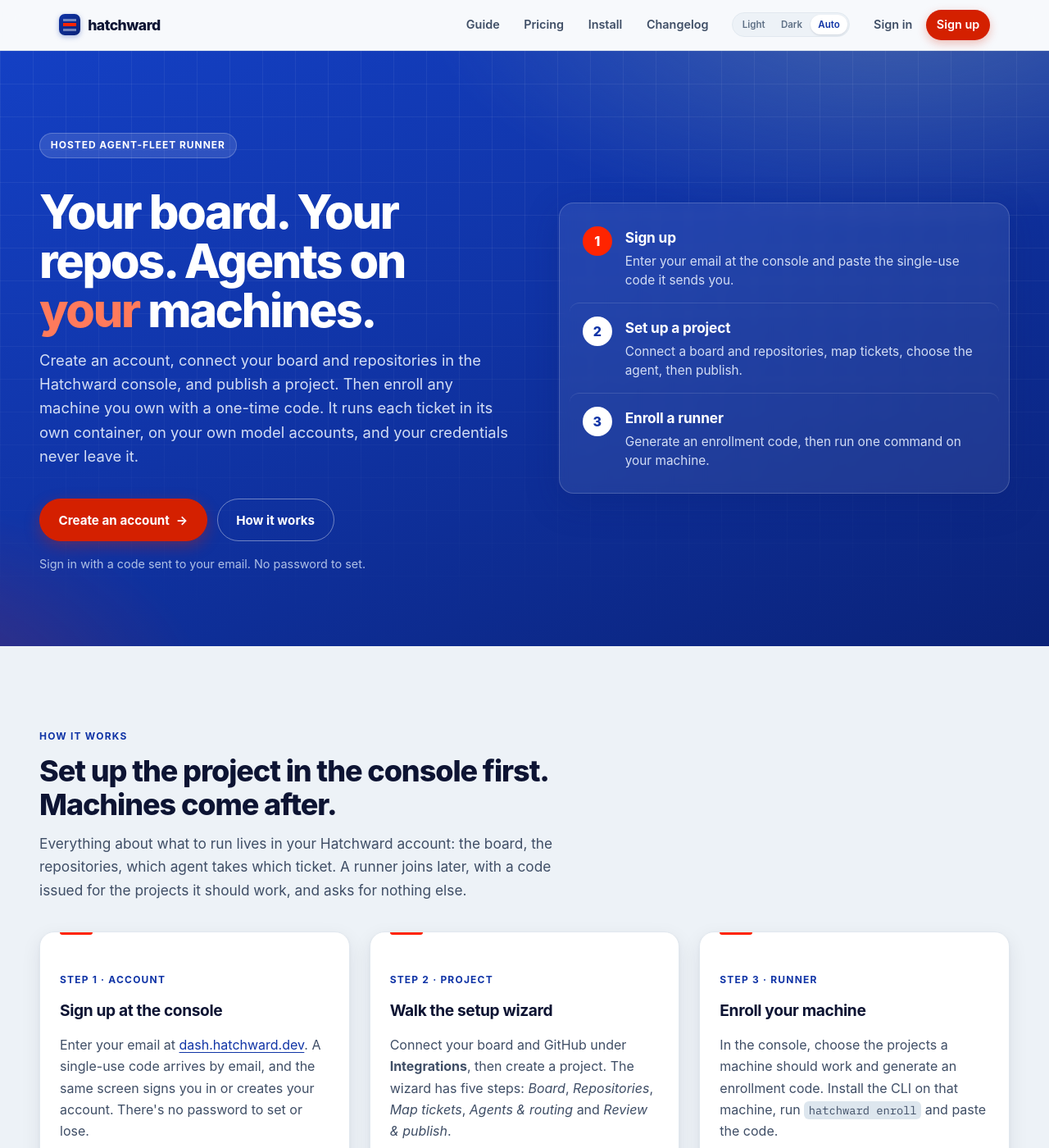
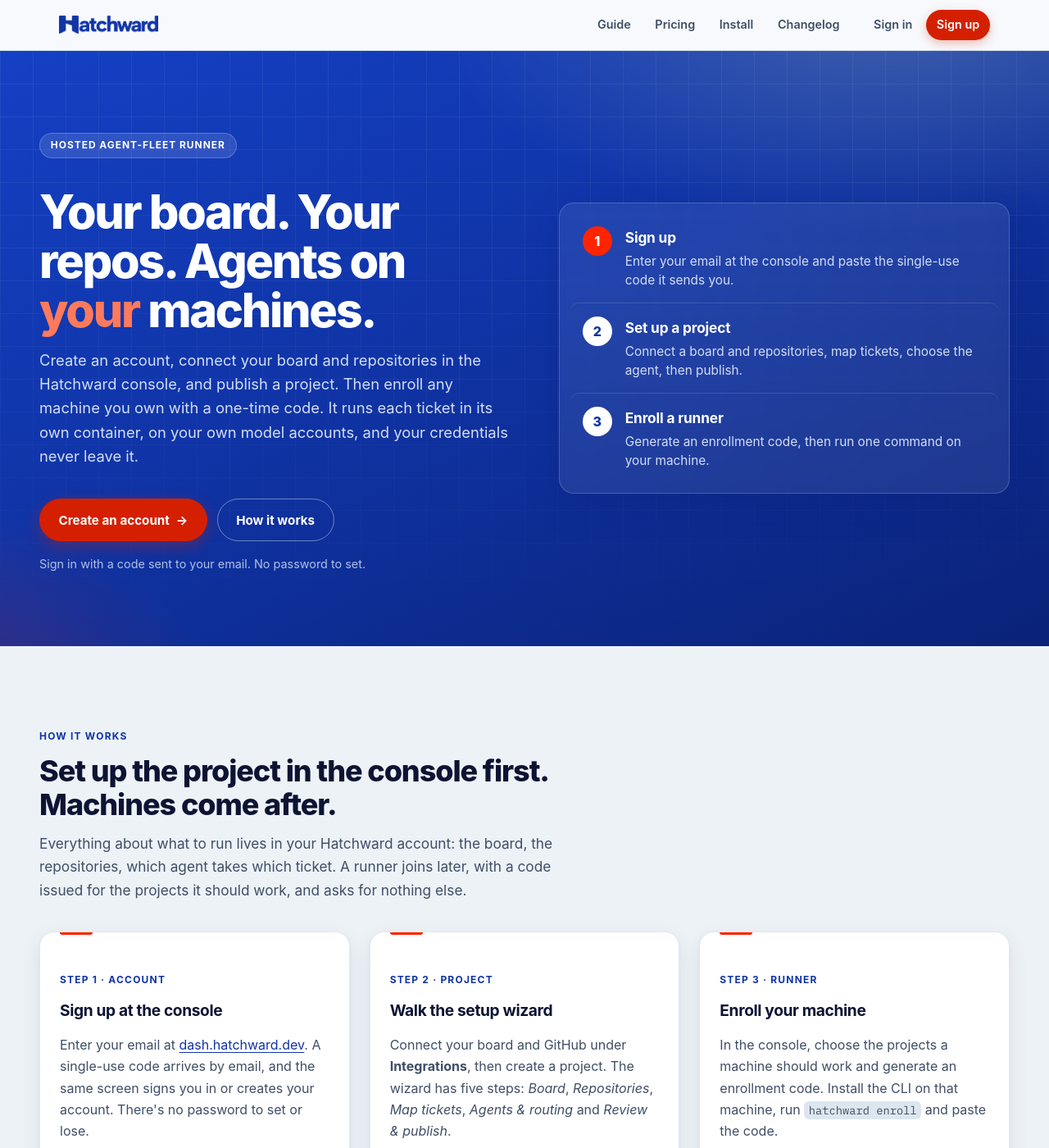
Before and after one commit to hatchward/docs, a Jekyll site: the page built from index.html, in a window 1280 px wide and 1400 px high. Shown: the whole window at 82% size. Built offline with Jekyll 4.4.1, drawn with Linux system fonts in a browser that asks for light colours.

Commit message:
Use the console's logo, move the theme switch to the footer
Bring the site's branding in line with the console and tidy the masthead.

- Navbar: the console's full Hatchward logo replaces the tile and
  wordmark, in Egyptian blue in light mode and white in dark mode.
- Footer: a large white logo signs the page off, bottom left, with
  "Powered by Influpert" on its baseline.
- Favicon: the console's emblem in Egyptian blue, plus an Apple touch
  icon. Replaces favicon.svg.
- Theme switch: an icon-only dropdown (Light / Dark / Auto) at the bottom
  of the footer instead of a segmented control in the masthead. It works
  with the keyboard (arrows, Home/End, Escape) and stays on screen on
  phones, where it sits at the right.
- Fix the missing gap above "Open the guide": .hero__cta reset the margin
  that .mt-4 set, so the spacing utilities now come last in site.css.

Co-Authored-By: Claude Opus 5.5 <noreply@anthropic.com>

```diff
--- a/_includes/head.html
+++ b/_includes/head.html
@@ -19,4 +19,5 @@
 {%- endcomment %}
 {%- assign asset_version = site.time | date: '%s' %}
 <link rel="stylesheet" href="{{ '/assets/css/site.css' | relative_url }}?v={{ asset_version }}">
-<link rel="icon" href="{{ '/assets/favicon.svg' | relative_url }}" type="image/svg+xml">
+<link rel="icon" href="{{ '/assets/favicon.png' | relative_url }}" type="image/png" sizes="96x96">
+<link rel="apple-touch-icon" href="{{ '/assets/apple-touch-icon.png' | relative_url }}">
--- a/_layouts/default.html
+++ b/_layouts/default.html
@@ -7,8 +7,8 @@
   <header class="masthead">
     <div class="masthead__in">
       <a class="mark" href="{{ '/' | relative_url }}">
-        <span class="mark__glyph" aria-hidden="true"></span>
-        <span class="mark__word">hatchward</span>
+        <span class="mark__logo" aria-hidden="true"></span>
+        <span class="visually-hidden">Hatchward home</span>
       </a>
       {%- comment -%}
         No link to the repository, from anywhere on this site. hatchward is
@@ -23,16 +23,6 @@
           <a href="{{ '/install.html' | relative_url }}"{% if page.path == 'install.md' %} aria-current="page"{% endif %}>Install</a>
           <a href="{{ '/changelog.html' | relative_url }}"{% if page.path == 'changelog.md' %} aria-current="page"{% endif %}>Changelog</a>
         </nav>
-        {%- comment -%}
-          Light / Dark / System. Needs the script, so it ships hidden and
-          site.js reveals it. The choice is applied before first paint by the
-          inline script in head.html.
-        {%- endcomment %}
-        <div class="theme" id="theme" role="group" aria-label="Colour theme" hidden>
-          <button type="button" data-theme-choice="light">Light</button>
-          <button type="button" data-theme-choice="dark">Dark</button>
-          <button type="button" data-theme-choice="system">Auto</button>
-        </div>
         {%- comment -%} The hosted console, where every account starts. {%- endcomment %}
         <nav class="masthead__account" aria-label="Account">
           <a href="{{ site.console }}">Sign in</a>
@@ -67,9 +57,36 @@
         {%- endfor %}
       </nav>
 
-      <p class="colophon__by">
-        Powered by <a href="{{ site.influpert }}">Influpert</a>
-      </p>
+      {%- comment -%}
+        A large logo signs the page off, bottom left, with the credit on its
+        baseline at the right (the same footer as mahfouz.app).
+      {%- endcomment %}
+      <div class="colophon__sign">
+        <a class="colophon__logo" href="{{ '/' | relative_url }}">
+          <img src="{{ '/assets/images/logo.png' | relative_url }}" alt="Hatchward home" width="1096" height="200">
+        </a>
+        <div class="colophon__end">
+          {%- comment -%}
+            Light / Dark / Auto, as a dropdown that opens upward. Needs the script, so it ships
+            hidden and site.js reveals it and runs the menu. The choice is
+            applied before first paint by the inline script in head.html.
+          {%- endcomment %}
+          <div class="theme" id="theme" data-current="system" hidden>
+            <button type="button" class="theme__toggle" title="Colour theme" aria-haspopup="menu" aria-expanded="false" aria-controls="theme-menu">
+              <svg viewBox="0 0 24 24" width="16" height="16" fill="none" stroke="currentColor" stroke-width="2" stroke-linecap="round" stroke-linejoin="round" aria-hidden="true" data-icon="light"><circle cx="12" cy="12" r="4"/><path d="M12 2v2M12 20v2M4.93 4.93l1.41 1.41M17.66 17.66l1.41 1.41M2 12h2M20 12h2M4.93 19.07l1.41-1.41M17.66 6.34l1.41-1.41"/></svg><svg viewBox="0 0 24 24" width="16" height="16" fill="none" stroke="currentColor" stroke-width="2" stroke-linecap="round" stroke-linejoin="round" aria-hidden="true" data-icon="dark"><path d="M21 12.79A9 9 0 1 1 11.21 3 7 7 0 0 0 21 12.79z"/></svg><svg viewBox="0 0 24 24" width="16" height="16" fill="none" stroke="currentColor" stroke-width="2" stroke-linecap="round" stroke-linejoin="round" aria-hidden="true" data-icon="system"><rect x="2" y="3" width="20" height="14" rx="2"/><path d="M8 21h8M12 17v4"/></svg>
+              <span class="visually-hidden">Colour theme: <span class="theme__label">Auto</span></span>
+            </button>
+            <ul class="theme__menu" id="theme-menu" role="menu" aria-label="Colour theme" hidden>
+              <li role="none"><button type="button" role="menuitemradio" aria-checked="false" data-theme-choice="light"><svg viewBox="0 0 24 24" width="16" height="16" fill="none" stroke="currentColor" stroke-width="2" stroke-linecap="round" stroke-linejoin="round" aria-hidden="true" data-icon="light"><circle cx="12" cy="12" r="4"/><path d="M12 2v2M12 20v2M4.93 4.93l1.41 1.41M17.66 17.66l1.41 1.41M2 12h2M20 12h2M4.93 19.07l1.41-1.41M17.66 6.34l1.41-1.41"/></svg><span>Light</span></button></li>
+              <li role="none"><button type="button" role="menuitemradio" aria-checked="false" data-theme-choice="dark"><svg viewBox="0 0 24 24" width="16" height="16" fill="none" stroke="currentColor" stroke-width="2" stroke-linecap="round" stroke-linejoin="round" aria-hidden="true" data-icon="dark"><path d="M21 12.79A9 9 0 1 1 11.21 3 7 7 0 0 0 21 12.79z"/></svg><span>Dark</span></button></li>
+              <li role="none"><button type="button" role="menuitemradio" aria-checked="false" data-theme-choice="system"><svg viewBox="0 0 24 24" width="16" height="16" fill="none" stroke="currentColor" stroke-width="2" stroke-linecap="round" stroke-linejoin="round" aria-hidden="true" data-icon="system"><rect x="2" y="3" width="20" height="14" rx="2"/><path d="M8 21h8M12 17v4"/></svg><span>Auto</span></button></li>
+            </ul>
+          </div>
+          <p class="colophon__by">
+            Powered by <a href="{{ site.influpert }}">Influpert</a>
+          </p>
+        </div>
+      </div>
     </div>
   </footer>
 
--- a/assets/css/site.css
+++ b/assets/css/site.css
@@ -52,6 +52,7 @@
   --bound:var(--egyptian);
   --pill-bg:var(--egyptian);
   --footer:var(--egyptian-deep);
+  --logo:var(--egyptian);
 
   /* verdicts */
   --ok:#1E6B47;
@@ -111,6 +112,7 @@
     --bound:#86A2FF;
     --pill-bg:#2A4BC0;
     --footer:#060B19;
+    --logo:#FFFFFF;
 
     --ok:#4FBF89;
     --warn:#D9A441;
@@ -143,6 +145,7 @@
   --bound:#86A2FF;
   --pill-bg:#2A4BC0;
   --footer:#060B19;
+  --logo:#FFFFFF;
 
   --ok:#4FBF89;
   --warn:#D9A441;
@@ -202,8 +205,6 @@ a:hover{text-decoration-thickness:2px}
   color:var(--stamp);
 }
 
-.mt-4{margin-top:var(--s4)}
-.mt-7{margin-top:var(--s7)}
 
 /* ---- masthead ------------------------------------------------------------ */
 
@@ -222,17 +223,14 @@ a:hover{text-decoration-thickness:2px}
 }
 
 .mark{display:flex;align-items:center;gap:.6rem;text-decoration:none;color:var(--ink)}
-/* The mark: an Egyptian Blue tile crossed by a single scarlet record. */
-.mark__glyph{
-  width:1.6rem;height:1.6rem;flex:none;border-radius:7px;
-  background:
-    linear-gradient(var(--scarlet) 0 0) 50% 50% / 62% 16% no-repeat,
-    linear-gradient(rgba(255,255,255,.42) 0 0) 50% 24% / 62% 12% no-repeat,
-    linear-gradient(rgba(255,255,255,.42) 0 0) 50% 76% / 62% 12% no-repeat,
-    linear-gradient(140deg,var(--egyptian),var(--egyptian-deep));
-  box-shadow:0 2px 6px rgba(16,52,166,.35);
+/* The console's full logo, shown as a mask so it takes the theme's logo
+   colour (Egyptian blue in light, white in dark). */
+.mark__logo{
+  display:block;height:1.375rem;aspect-ratio:1096 / 200;flex:none;
+  background:var(--logo);
+  -webkit-mask:url("../images/logo.png") center / contain no-repeat;
+          mask:url("../images/logo.png") center / contain no-repeat;
 }
-.mark__word{font-weight:800;font-size:1.1rem;letter-spacing:-.03em}
 
 .masthead__end{display:flex;align-items:center;flex-wrap:wrap;gap:var(--s2) var(--s4)}
 .masthead__nav,.masthead__account{display:flex;align-items:center;gap:var(--s1)}
@@ -247,26 +245,49 @@ a:hover{text-decoration-thickness:2px}
 .masthead__account a.masthead__cta{color:#fff;background:var(--scarlet-ink);box-shadow:0 4px 12px rgba(212,32,0,.28)}
 .masthead__account a.masthead__cta:hover{color:#fff;background:var(--scarlet-ink);filter:brightness(1.08)}
 
-/* Light / Dark / Auto, as a small segmented control. */
+/* Light / Dark / Auto, at the bottom of the footer: a round icon button
+   showing the current choice, opening a menu of the three upward. The
+   footer is dark in both themes, so the button is styled for it. */
 .theme[hidden]{display:none}
-.theme{display:flex;padding:2px;border-radius:var(--pill);background:var(--paper-2);border:1px solid var(--rule-soft)}
-.theme button{
-  font:600 .72rem/1 var(--ui);padding:.38rem .6rem;border:0;border-radius:var(--pill);
-  background:none;color:var(--ink-3);cursor:pointer;
+.theme{position:relative}
+.theme__toggle{
+  display:flex;align-items:center;justify-content:center;
+  width:2rem;height:2rem;padding:0;border-radius:50%;
+  color:#C4D0EC;background:rgba(255,255,255,.06);border:1px solid rgba(255,255,255,.16);cursor:pointer;
+  transition:background .15s,color .15s,border-color .15s;
 }
-.theme button:hover{color:var(--ink)}
-.theme button[aria-pressed="true"]{background:var(--card);color:var(--stamp);box-shadow:var(--shadow-sm)}
+.theme__toggle:hover,.theme__toggle[aria-expanded="true"]{color:#fff;background:rgba(255,255,255,.12);border-color:rgba(255,255,255,.32)}
+.theme__toggle [data-icon]{display:none;flex:none}
+.theme[data-current="light"] .theme__toggle [data-icon="light"],
+.theme[data-current="dark"] .theme__toggle [data-icon="dark"],
+.theme[data-current="system"] .theme__toggle [data-icon="system"]{display:block}
+.theme__menu{
+  position:absolute;bottom:calc(100% + .4rem);left:0;z-index:20;
+  min-width:9rem;margin:0;padding:.3rem;list-style:none;
+  background:var(--card);border:1px solid var(--rule-soft);border-radius:var(--r-lg);
+  box-shadow:var(--shadow);
+}
+.theme__menu[hidden]{display:none}
+.theme__menu button{
+  display:flex;align-items:center;gap:.6rem;width:100%;
+  font:600 .85rem/1 var(--ui);padding:.55rem .65rem;border:0;border-radius:calc(var(--r-lg) - .3rem);
+  background:none;color:var(--ink-2);cursor:pointer;text-align:left;
+}
+.theme__menu button:hover,.theme__menu button:focus-visible{background:var(--egyptian-wash);color:var(--ink);outline:none}
+.theme__menu button[aria-checked="true"]{color:var(--stamp)}
+.theme__menu button[aria-checked="true"]::after{
+  content:"";margin-left:auto;width:.5rem;height:.5rem;border-radius:50%;background:currentColor;
+}
 
 /* Narrower screens keep the account links and drop the rest, which the
    footer and the guide already reach. */
 @media (max-width:68rem){.masthead__nav a[href$="/changelog.html"]{display:none}}
-@media (max-width:56rem){.theme{display:none !important}}
 @media (max-width:44rem){.masthead__nav a[href$="/install.html"],.masthead__nav a[href$="/guide.html"]{display:none}}
 @media (max-width:30rem){
   .masthead__in{padding:var(--s3) var(--s4);gap:var(--s3)}
   .masthead__end{gap:0}
   .masthead__nav a,.masthead__account a{font-size:.82rem;padding:.35rem .55rem}
-  .mark__word{font-size:1rem}
+  .mark__logo{height:1.25rem}
 }
 @media (max-width:24rem){.masthead__nav{display:none}}
 
@@ -289,11 +310,21 @@ a:hover{text-decoration-thickness:2px}
 .colophon__cols ul{list-style:none;margin:0;padding:0;display:flex;flex-direction:column;gap:.4rem}
 .colophon__cols a{color:#C4D0EC;text-decoration:none;font-size:.92rem}
 .colophon__cols a:hover{color:#fff;text-decoration:underline}
-.colophon__by{
-  margin:var(--s6) 0 0;padding-top:var(--s4);
-  border-top:1px solid rgba(255,255,255,.16);
-  font-size:.82rem;color:#A9B8D9;
+.colophon__sign{
+  display:flex;flex-wrap:wrap;align-items:flex-end;justify-content:space-between;
+  gap:var(--s5);margin-top:var(--s8);
 }
+.colophon__logo{display:block;min-width:0;max-width:100%}
+.colophon__logo img{display:block;width:clamp(12rem,42vw,36rem);max-width:100%;height:auto}
+.colophon__end{display:flex;align-items:center;gap:var(--s4)}
+/* On phones the sign-off stacks: logo, then the credit at the left and the
+   theme switch at the right, its menu opening from the right edge. */
+@media (max-width:40rem){
+  .colophon__end{flex-basis:100%;justify-content:space-between}
+  .colophon__end .theme{order:2}
+  .colophon__end .theme__menu{left:auto;right:0}
+}
+.colophon__by{margin:0;font-size:.82rem;color:#A9B8D9}
 .colophon__by a{font-weight:700;text-decoration:none}
 .colophon__by a:hover{text-decoration:underline}
 
@@ -919,3 +950,10 @@ h3.band__title{font-size:clamp(1.35rem,2.4vw,1.65rem)}
 }
 
 html{scroll-behavior:smooth;scroll-padding-top:5rem}
+
+/* ---- utilities ---------------------------------------------------------------- */
+
+/* Last, so a utility on an element wins over its component's own margin
+   (.hero__cta resets margin to 0, which used to cancel .mt-4). */
+.mt-4{margin-top:var(--s4)}
+.mt-7{margin-top:var(--s7)}
--- a/assets/js/site.js
+++ b/assets/js/site.js
@@ -91,22 +91,39 @@
     wide.addEventListener('change', sync);
   }
 
-  /* Light / Dark / Auto. head.html applies a saved choice before paint; this
-     shows the switch and keeps the choice. Auto removes it, so the system
-     setting decides again. */
+  /* Light / Dark / Auto, as a dropdown menu. head.html applies a saved
+     choice before paint; this shows the switch, runs the menu and keeps the
+     choice. Auto removes it, so the system setting decides again. */
   var theme = document.getElementById('theme');
   if (theme) {
     var root = document.documentElement;
+    var toggle = theme.querySelector('.theme__toggle');
+    var menu = theme.querySelector('.theme__menu');
+    var items = Array.prototype.slice.call(menu.querySelectorAll('[role="menuitemradio"]'));
+    var label = theme.querySelector('.theme__label');
     var show = function () {
       var now = root.getAttribute('data-theme') || 'system';
-      theme.querySelectorAll('button').forEach(function (b) {
-        b.setAttribute('aria-pressed', String(b.dataset.themeChoice === now));
+      theme.setAttribute('data-current', now);
+      items.forEach(function (b) {
+        var on = b.dataset.themeChoice === now;
+        b.setAttribute('aria-checked', String(on));
+        if (on) label.textContent = b.textContent.trim();
       });
     };
-    theme.addEventListener('click', function (e) {
-      var b = e.target.closest('button');
-      if (!b) return;
-      var choice = b.dataset.themeChoice;
+    var open = function (focusIndex) {
+      menu.hidden = false;
+      toggle.setAttribute('aria-expanded', 'true');
+      var i = typeof focusIndex === 'number' ? focusIndex
+        : items.findIndex(function (b) { return b.getAttribute('aria-checked') === 'true'; });
+      items[(i + items.length) % items.length].focus();
+    };
+    var close = function (refocus) {
+      if (menu.hidden) return;
+      menu.hidden = true;
+      toggle.setAttribute('aria-expanded', 'false');
+      if (refocus) toggle.focus();
+    };
+    var choose = function (choice) {
       if (choice === 'system') root.removeAttribute('data-theme');
       else root.setAttribute('data-theme', choice);
       try {
@@ -114,6 +131,31 @@
         else localStorage.setItem('hatchward-theme', choice);
       } catch (err) { /* storage blocked: the choice lasts for this page only */ }
       show();
+    };
+    toggle.addEventListener('click', function () {
+      if (menu.hidden) open(); else close(false);
+    });
+    toggle.addEventListener('keydown', function (e) {
+      if (e.key === 'ArrowDown') { e.preventDefault(); open(0); }
+      else if (e.key === 'ArrowUp') { e.preventDefault(); open(items.length - 1); }
+    });
+    menu.addEventListener('click', function (e) {
+      var b = e.target.closest('[role="menuitemradio"]');
+      if (!b) return;
+      choose(b.dataset.themeChoice);
+      close(true);
+    });
+    menu.addEventListener('keydown', function (e) {
+      var i = items.indexOf(document.activeElement);
+      if (e.key === 'ArrowDown') { e.preventDefault(); items[(i + 1) % items.length].focus(); }
+      else if (e.key === 'ArrowUp') { e.preventDefault(); items[(i - 1 + items.length) % items.length].focus(); }
+      else if (e.key === 'Home') { e.preventDefault(); items[0].focus(); }
+      else if (e.key === 'End') { e.preventDefault(); items[items.length - 1].focus(); }
+      else if (e.key === 'Escape') { e.preventDefault(); close(true); }
+      else if (e.key === 'Tab') close(false);
+    });
+    document.addEventListener('click', function (e) {
+      if (!theme.contains(e.target)) close(false);
     });
     show();
     theme.hidden = false;
```
Also changed, not shown: assets/apple-touch-icon.png (added), assets/favicon.png (added), assets/favicon.svg (deleted), assets/images/logo.png (added).
